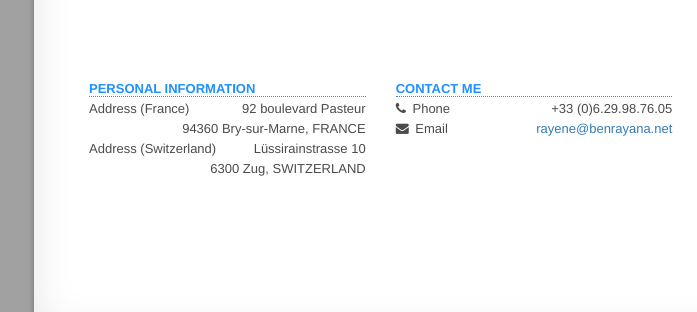
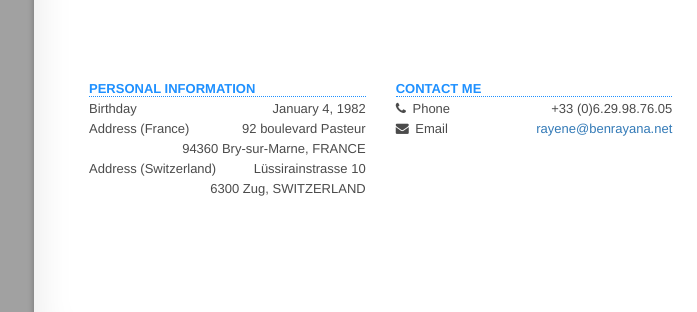
Before and after one commit to rayene/rayene.github.io, a plain HTML site: page index.html in a window 1280 px wide. Shown: the part 3388-3700 px from the top of the page, 106-803 px from the left. Drawn offline with nearby package versions, Linux system fonts and the light colour scheme.

Commit message:
adds birth date

```diff
--- a/index.html
+++ b/index.html
@@ -901,7 +901,7 @@
     <div class="col-xs-4">
 
         <h3 class="my-caption">Personal Information</h3>
-        <!--<h4 class="my-info">Birthday <span>January 4, 1982</span></h4>-->
+        <h4 class="my-info">Birthday <span>January 4, 1982</span></h4>
         <h4 class="my-info">Address (France)<span>92 boulevard Pasteur</span></h4>
         <h4 class="my-info">&nbsp;<span>94360 Bry-sur-Marne, FRANCE</span></h4>
         <h4 class="my-info">Address (Switzerland)<span>Lüssirainstrasse 10</span></h4>
```
